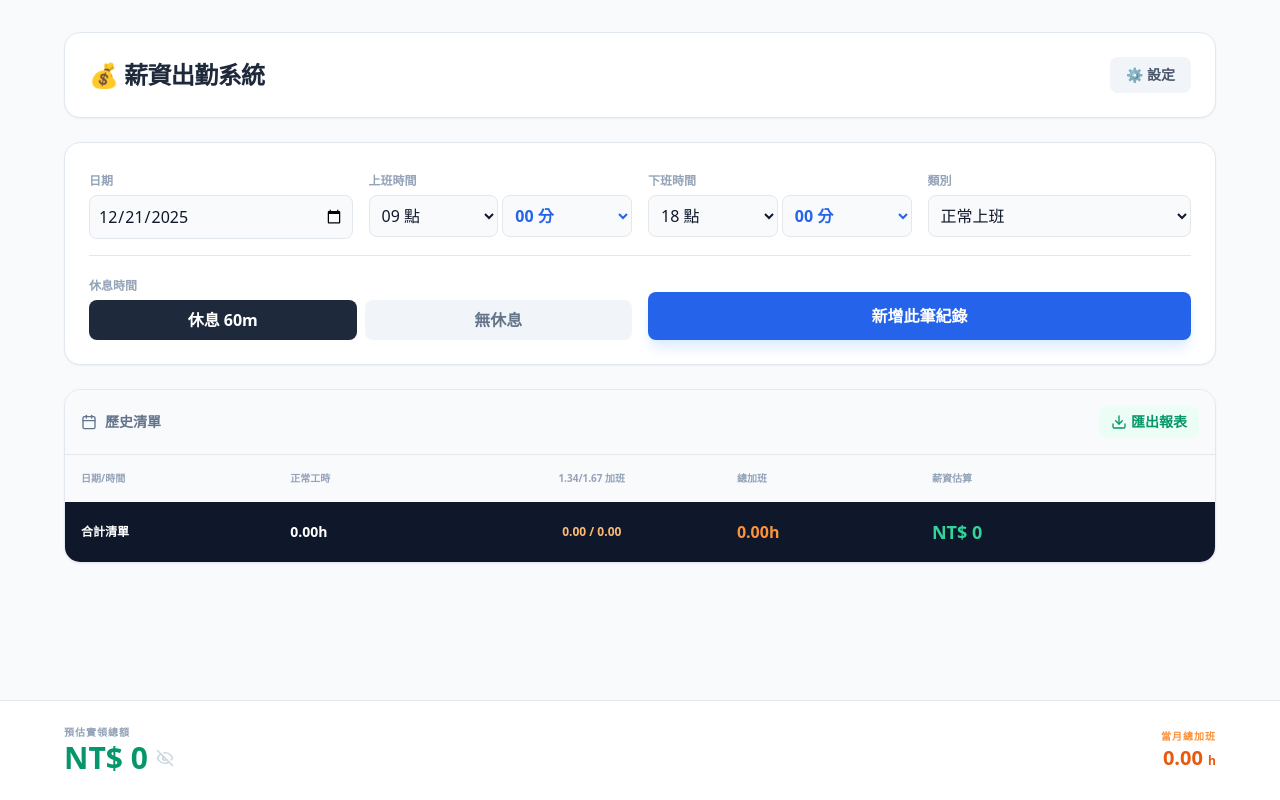
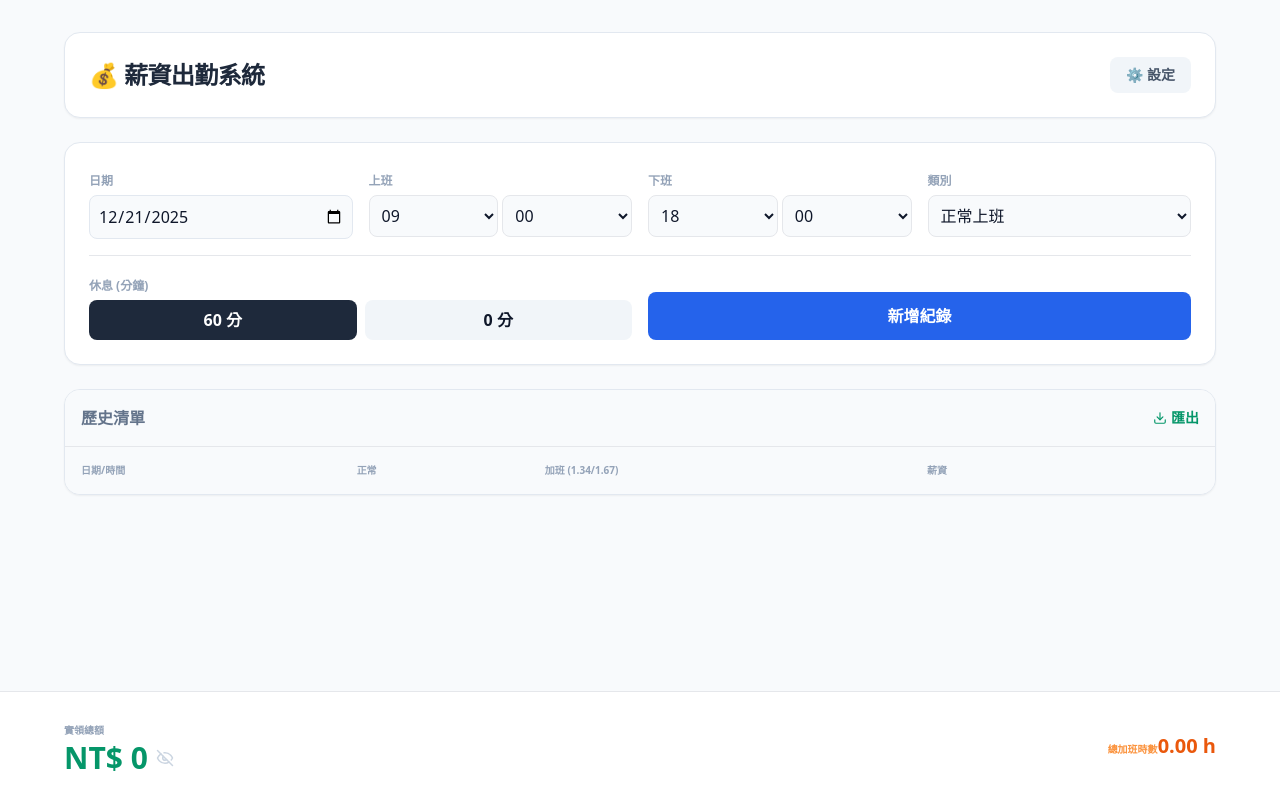
Before and after one commit to Chung0221/salary-tracker, a React (Vite) app: page / in a window 1280 px wide. Built offline with nearby package versions, Linux system fonts and the light colour scheme.

Commit message:
Update App.jsx

```diff
--- a/App.jsx
+++ b/App.jsx
@@ -16,7 +16,6 @@ const SalaryTracker = () => {
   const [showSalary, setShowSalary] = useState(true);
   const [lastAddedInfo, setLastAddedInfo] = useState(null);
   const [deleteTarget, setDeleteTarget] = useState(null);
-  const [filterMonth, setFilterMonth] = useState('all');
 
   const [timeIn, setTimeIn] = useState({ h: '09', m: '00' });
   const [timeOut, setTimeOut] = useState({ h: '18', m: '00' });
@@ -50,30 +49,28 @@ const SalaryTracker = () => {
     const [inH, inM] = checkIn.split(':').map(Number);
     const [outH, outM] = checkOut.split(':').map(Number);
 
-    // 計算總工時（小時）
-    const totalMinutes = (outH * 60 + outM) - (inH * 60 + inM) - (Number(breakMinutes) || 0);
-    const totalHours = Math.max(0, totalMinutes / 60);
+    // 總分鐘數
+    let totalMinutes = (outH * 60 + outM) - (inH * 60 + inM) - (Number(breakMinutes) || 0);
+    if (totalMinutes < 0) totalMinutes = 0;
+    const totalHours = totalMinutes / 60;
 
-    // 分配時數：前 8 小時為正常，超過 8 小時為加班
+    // 時數分配
     const regularHours = Math.min(totalHours, 8);
     const overtimeTotal = Math.max(totalHours - 8, 0);
     const overtime1 = Math.min(overtimeTotal, 2);
     const overtime2 = Math.max(overtimeTotal - 2, 0);
 
-    // 計算薪資
-    // 1. 正常薪資：若為雙薪，則實際工時之時薪加倍計算 (時數 * 時薪 * 2)
+    // 薪資計算
     const multiplier = (note === '雙薪') ? 2 : 1;
     const regularPay = regularHours * settings.hourlyRate * multiplier;
-
-    // 2. 加班薪資：不論是否雙薪，加班費通常維持 1.34 / 1.67 倍率計算
     const overtimePay = (overtime1 * settings.hourlyRate * settings.overtimeRate1) +
                        (overtime2 * settings.hourlyRate * settings.overtimeRate2);
 
     return {
-      regularHours: Number(regularHours.toFixed(2)),
-      overtimeTotal: Number(overtimeTotal.toFixed(2)),
-      overtime1: Number(overtime1.toFixed(2)),
-      overtime2: Number(overtime2.toFixed(2)),
+      regularHours: regularHours,
+      overtimeTotal: overtimeTotal,
+      overtime1: overtime1,
+      overtime2: overtime2,
       salary: Math.round(regularPay + overtimePay)
     };
   };
@@ -81,9 +78,18 @@ const SalaryTracker = () => {
   const addRecord = () => {
     const checkIn = `${timeIn.h}:${timeIn.m}`;
     const checkOut = `${timeOut.h}:${timeOut.m}`;
-    const recordToCalc = { ...newRecord, checkIn, checkOut };
-    const calc = calculateSalary(recordToCalc);
-    const record = { id: Date.now(), ...recordToCalc, ...calc };
+    const calc = calculateSalary({ checkIn, checkOut, breakMinutes: newRecord.breakMinutes, note: newRecord.note });
+
+    const record = {
+        id: Date.now(),
+        date: newRecord.date,
+        checkIn,
+        checkOut,
+        breakMinutes: newRecord.breakMinutes,
+        note: newRecord.note,
+        ...calc
+    };
+
     const updatedRecords = [record, ...records].sort((a, b) => new Date(b.date) - new Date(a.date));
     setRecords(updatedRecords);
     saveData(updatedRecords, null);
@@ -91,26 +97,23 @@ const SalaryTracker = () => {
     setTimeout(() => setLastAddedInfo(null), 3000);
   };
 
-  const filteredRecords = records.filter(r => filterMonth === 'all' || r.date.startsWith(filterMonth));
-  const totals = filteredRecords.reduce((acc, r) => ({
-    salary: acc.salary + (Number(r.salary) || 0),
-    ot1: acc.ot1 + (Number(r.overtime1) || 0),
-    ot2: acc.ot2 + (Number(r.overtime2) || 0),
-    otTotal: acc.otTotal + (Number(r.overtimeTotal) || 0),
-    regTotal: acc.regTotal + (Number(r.regularHours) || 0)
+  // 總計計算
+  const totals = records.reduce((acc, r) => ({
+    salary: acc.salary + (r.salary || 0),
+    ot1: acc.ot1 + (r.overtime1 || 0),
+    ot2: acc.ot2 + (r.overtime2 || 0),
+    otTotal: acc.otTotal + (r.overtimeTotal || 0),
+    regTotal: acc.regTotal + (r.regularHours || 0)
   }), { salary: 0, ot1: 0, ot2: 0, otTotal: 0, regTotal: 0 });
 
   const copyForSheets = () => {
-    if (filteredRecords.length === 0) return alert('目前沒有資料');
-    const dates = filteredRecords.map(r => r.date).sort();
-    let tsv = `薪資報表: ${dates[0]} ~ ${dates[dates.length-1]}\n\n`;
-    tsv += "日期\t上班\t下班\t休息\t正常\t1.34加\t1.67加\t總加\t薪資\t備註\n";
-    [...filteredRecords].reverse().forEach(r => {
-      tsv += `${r.date}\t${r.checkIn}\t${r.checkOut}\t${r.breakMinutes}\t${r.regularHours.toFixed(2)}\t${r.overtime1.toFixed(2)}\t${r.overtime2.toFixed(2)}\t${r.overtimeTotal.toFixed(2)}\t${r.salary}\t${r.note}\n`;
+    if (records.length === 0) return alert('目前沒有資料');
+    let tsv = "日期\t上班\t下班\t休息\t正常工時\t總加班\t薪資\t備註\n";
+    [...records].reverse().forEach(r => {
+      tsv += `${r.date}\t${r.checkIn}\t${r.checkOut}\t${r.breakMinutes}\t${(r.regularHours || 0).toFixed(2)}\t${(r.overtimeTotal || 0).toFixed(2)}\t${r.salary}\t${r.note}\n`;
     });
-    tsv += `\n總計\t\t\t\t${totals.regTotal.toFixed(2)}\t${totals.ot1.toFixed(2)}\t${totals.ot2.toFixed(2)}\t${totals.otTotal.toFixed(2)}\t${totals.salary}\n`;
     navigator.clipboard.writeText(tsv);
-    alert('已複製到剪貼簿（含精確小數）');
+    alert('已複製到剪貼簿');
     setShowExportModal(false);
   };
 
@@ -123,137 +126,127 @@ const SalaryTracker = () => {
         </div>
 
         {showSettings && (
-          <div className="p-4 bg-blue-50 rounded-xl border border-blue-100 animate-in fade-in duration-300">
+          <div className="p-4 bg-blue-50 rounded-xl border border-blue-100">
             <label className="text-xs font-bold text-blue-600 block mb-1">時薪 (NT$)：</label>
             <input type="number" value={settings.hourlyRate} onChange={e => {const s={...settings, hourlyRate:Number(e.target.value)}; setSettings(s); saveData(null, s);}} className="p-2 rounded-lg border bg-white w-full max-w-[200px]"/>
           </div>
         )}
 
+        {/* 輸入區域 */}
         <div className="bg-white rounded-2xl shadow-sm border border-slate-200 p-6 space-y-4">
           <div className="grid grid-cols-1 sm:grid-cols-2 lg:grid-cols-4 gap-4">
             <div className="space-y-1">
               <span className="text-xs font-bold text-slate-400">日期</span>
               <input type="date" value={newRecord.date} onChange={e => setNewRecord({...newRecord, date: e.target.value})} className="w-full p-2 bg-slate-50 rounded-lg border border-slate-200"/>
             </div>
-
             <div className="space-y-1">
-              <span className="text-xs font-bold text-slate-400">上班時間</span>
+              <span className="text-xs font-bold text-slate-400">上班</span>
               <div className="flex gap-1">
                 <select value={timeIn.h} onChange={e => setTimeIn({...timeIn, h: e.target.value})} className="flex-1 p-2 bg-slate-50 rounded-lg border">
-                  {hours.map(h => <option key={h} value={h}>{h} 點</option>)}
+                  {hours.map(h => <option key={h} value={h}>{h}</option>)}
                 </select>
-                <select value={timeIn.m} onChange={e => setTimeIn({...timeIn, m: e.target.value})} className="flex-1 p-2 bg-slate-50 rounded-lg border font-bold text-blue-600">
-                  {quarters.map(m => <option key={m} value={m}>{m} 分</option>)}
+                <select value={timeIn.m} onChange={e => setTimeIn({...timeIn, m: e.target.value})} className="flex-1 p-2 bg-slate-50 rounded-lg border">
+                  {quarters.map(m => <option key={m} value={m}>{m}</option>)}
                 </select>
               </div>
             </div>
-
             <div className="space-y-1">
-              <span className="text-xs font-bold text-slate-400">下班時間</span>
+              <span className="text-xs font-bold text-slate-400">下班</span>
               <div className="flex gap-1">
                 <select value={timeOut.h} onChange={e => setTimeOut({...timeOut, h: e.target.value})} className="flex-1 p-2 bg-slate-50 rounded-lg border">
-                  {hours.map(h => <option key={h} value={h}>{h} 點</option>)}
+                  {hours.map(h => <option key={h} value={h}>{h}</option>)}
                 </select>
-                <select value={timeOut.m} onChange={e => setTimeOut({...timeOut, m: e.target.value})} className="flex-1 p-2 bg-slate-50 rounded-lg border font-bold text-blue-600">
-                  {quarters.map(m => <option key={m} value={m}>{m} 分</option>)}
+                <select value={timeOut.m} onChange={e => setTimeOut({...timeOut, m: e.target.value})} className="flex-1 p-2 bg-slate-50 rounded-lg border">
+                  {quarters.map(m => <option key={m} value={m}>{m}</option>)}
                 </select>
               </div>
             </div>
-
             <div className="space-y-1">
               <span className="text-xs font-bold text-slate-400">類別</span>
               <select value={newRecord.note} onChange={e => setNewRecord({...newRecord, note: e.target.value})} className="w-full p-2 bg-slate-50 rounded-lg border">
-                <option value="">正常上班</option><option value="病假">病假</option><option value="雙薪">雙薪</option>
+                <option value="">正常上班</option>
+                <option value="雙薪">雙薪</option>
+                <option value="病假">病假</option>
               </select>
             </div>
           </div>
 
           <div className="grid grid-cols-1 sm:grid-cols-2 gap-4 border-t pt-4">
             <div className="space-y-1">
-              <span className="text-xs font-bold text-slate-400">休息時間</span>
+              <span className="text-xs font-bold text-slate-400">休息 (分鐘)</span>
               <div className="flex gap-2">
                 {[60, 0].map(val => (
-                  <button key={val} onClick={() => setNewRecord({...newRecord, breakMinutes: val})} className={`flex-1 py-2 rounded-lg font-bold transition ${newRecord.breakMinutes === val ? 'bg-slate-800 text-white' : 'bg-slate-100 text-slate-500'}`}>
-                    {val === 0 ? '無休息' : '休息 60m'}
+                  <button key={val} onClick={() => setNewRecord({...newRecord, breakMinutes: val})} className={`flex-1 py-2 rounded-lg font-bold ${newRecord.breakMinutes === val ? 'bg-slate-800 text-white' : 'bg-slate-100'}`}>
+                    {val} 分
                   </button>
                 ))}
               </div>
             </div>
-            <div className="flex items-end">
-              <button onClick={addRecord} className="w-full bg-blue-600 text-white py-3 rounded-lg font-black hover:bg-blue-700 shadow-lg shadow-blue-100 transition active:scale-95">新增此筆紀錄</button>
-            </div>
+            <button onClick={addRecord} className="w-full bg-blue-600 text-white py-3 rounded-lg font-black mt-auto">新增紀錄</button>
           </div>
-          {lastAddedInfo && <div className="mt-2 text-emerald-600 text-xs font-bold flex items-center gap-1 animate-bounce"><CheckCircle2 size={14}/> {lastAddedInfo}</div>}
+          {lastAddedInfo && <div className="text-emerald-600 text-xs font-bold">{lastAddedInfo}</div>}
         </div>
 
+        {/* 列表區域 */}
         <div className="bg-white rounded-2xl shadow-sm border border-slate-200 overflow-hidden">
-          <div className="p-4 bg-slate-50 border-b flex justify-between items-center text-sm font-bold">
-            <div className="flex items-center gap-2 text-slate-500"><Calendar size={16} /><span>歷史清單</span></div>
-            <button onClick={() => setShowExportModal(true)} className="text-emerald-600 flex items-center gap-1 hover:text-emerald-700 bg-emerald-50 px-3 py-1.5 rounded-lg transition"><Download size={16}/> 匯出報表</button>
+          <div className="p-4 bg-slate-50 border-b flex justify-between items-center">
+            <span className="font-bold text-slate-500">歷史清單</span>
+            <button onClick={() => setShowExportModal(true)} className="text-emerald-600 text-sm font-bold flex items-center gap-1"><Download size={14}/> 匯出</button>
           </div>
           <div className="overflow-x-auto">
-            <table className="w-full text-left whitespace-nowrap">
-              <thead className="text-[10px] text-slate-400 bg-slate-50 uppercase font-black">
-                <tr><th className="p-4">日期/時間</th><th className="p-4">正常工時</th><th className="p-4 text-center">1.34/1.67 加班</th><th className="p-4">總加班</th><th className="p-4">薪資估算</th><th className="p-4"></th></tr>
+            <table className="w-full text-left">
+              <thead className="text-[10px] text-slate-400 bg-slate-50 font-black uppercase">
+                <tr>
+                  <th className="p-4">日期/時間</th>
+                  <th className="p-4">正常</th>
+                  <th className="p-4">加班 (1.34/1.67)</th>
+                  <th className="p-4">薪資</th>
+                  <th className="p-4"></th>
+                </tr>
               </thead>
               <tbody>
-                {filteredRecords.map(r => (
-                  <tr key={r.id} className="border-b hover:bg-slate-50 transition group">
+                {records.map(r => (
+                  <tr key={r.id} className="border-b group hover:bg-slate-50">
                     <td className="p-4">
-                      <div className="text-sm font-bold text-slate-700">{r.date}</div>
-                      <div className="text-[10px] text-slate-400 flex items-center gap-1 mt-0.5"><Clock size={10}/> {r.checkIn}-{r.checkOut} ({r.breakMinutes === 0 ? '無休息' : '休60m'}) {r.note && <span className="text-blue-500 bg-blue-50 px-1 rounded">{r.note}</span>}</div>
+                      <div className="text-sm font-bold">{r.date}</div>
+                      <div className="text-[10px] text-slate-400">{r.checkIn}-{r.checkOut} ({r.breakMinutes}m) {r.note && <span className="text-blue-500">[{r.note}]</span>}</div>
                     </td>
-                    <td className="p-4 text-sm font-medium text-slate-600">{Number(r.regularHours).toFixed(2)}h</td>
-                    <td className="p-4 text-center text-xs font-bold text-orange-500">{Number(r.overtime1).toFixed(2)}h / {Number(r.overtime2).toFixed(2)}h</td>
-                    <td className="p-4 text-sm font-black text-orange-600">{Number(r.overtimeTotal).toFixed(2)}h</td>
-                    <td className="p-4 text-sm font-black text-emerald-600">NT$ {r.salary.toLocaleString()}</td>
-                    <td className="p-4 text-right"><button onClick={() => {setDeleteTarget(r); setShowDeleteModal(true)}} className="p-2 text-slate-200 hover:text-red-500 opacity-0 group-hover:opacity-100 transition"><Trash2 size={16}/></button></td>
+                    <td className="p-4 text-sm">{(r.regularHours || 0).toFixed(2)}h</td>
+                    <td className="p-4 text-sm text-orange-600 font-bold">{(r.overtime1 || 0).toFixed(2)} / {(r.overtime2 || 0).toFixed(2)}</td>
+                    <td className="p-4 text-sm font-black text-emerald-600">NT$ {r.salary?.toLocaleString()}</td>
+                    <td className="p-4 text-right">
+                      <button onClick={() => {setDeleteTarget(r); setShowDeleteModal(true)}} className="text-slate-300 hover:text-red-500"><Trash2 size={16}/></button>
+                    </td>
                   </tr>
                 ))}
-                <tr className="bg-slate-900 text-white font-bold">
-                  <td className="p-4 text-xs">合計清單</td>
-                  <td className="p-4 text-sm">{totals.regTotal.toFixed(2)}h</td>
-                  <td className="p-4 text-center text-xs text-orange-300">{totals.ot1.toFixed(2)} / {totals.ot2.toFixed(2)}</td>
-                  <td className="p-4 text-orange-400">{totals.otTotal.toFixed(2)}h</td>
-                  <td className="p-4 text-emerald-400 text-lg">NT$ {totals.salary.toLocaleString()}</td>
-                  <td className="p-4"></td>
-                </tr>
               </tbody>
             </table>
           </div>
         </div>
       </div>
 
+      {/* 底部總計列 */}
       <div className="fixed bottom-0 left-0 right-0 bg-white/90 backdrop-blur-md border-t p-6 z-40">
         <div className="max-w-6xl mx-auto flex justify-between items-center">
           <div>
-            <span className="text-[10px] text-slate-400 font-black block tracking-widest uppercase">預估實領總額</span>
+            <span className="text-[10px] text-slate-400 font-black uppercase">實領總額</span>
             <div className="flex items-center gap-2">
-              <span className="text-3xl font-black text-emerald-600">{showSalary ? `NT$ ${totals.salary.toLocaleString()}` : 'NT$ ********'}</span>
+              <span className="text-3xl font-black text-emerald-600">{showSalary ? `NT$ ${totals.salary.toLocaleString()}` : 'NT$ ****'}</span>
               <button onClick={() => setShowSalary(!showSalary)} className="text-slate-300">{showSalary ? <EyeOff size={18}/> : <Eye size={18}/>}</button>
             </div>
           </div>
           <div className="text-right">
-              <span className="text-[10px] text-orange-400 font-black block tracking-widest uppercase">當月總加班</span>
-              <span className="text-xl font-black text-orange-600">{totals.otTotal.toFixed(2)} <span className="text-xs">h</span></span>
+              <span className="text-[10px] text-orange-400 font-black uppercase">總加班時數</span>
+              <span className="text-xl font-black text-orange-600">{totals.otTotal.toFixed(2)} h</span>
           </div>
         </div>
       </div>
 
-      {showExportModal && (
-        <div className="fixed inset-0 bg-slate-900/60 backdrop-blur-sm flex items-center justify-center z-50 p-4">
-          <div className="bg-white rounded-3xl p-8 max-w-sm w-full shadow-2xl">
-            <h3 className="text-xl font-black mb-6 text-center">匯出報表</h3>
-            <button onClick={copyForSheets} className="w-full py-4 bg-emerald-600 text-white rounded-2xl font-black flex items-center justify-center gap-3 hover:bg-emerald-700 transition shadow-lg active:scale-95"><Copy size={20}/> 複製到 Google Sheets</button>
-            <button onClick={() => setShowExportModal(false)} className="w-full py-4 text-slate-400 font-bold mt-2">取消</button>
-          </div>
-        </div>
-      )}
-
+      {/* 刪除確認彈窗 */}
       {showDeleteModal && (
         <div className="fixed inset-0 bg-slate-900/60 flex items-center justify-center z-50 p-4">
-          <div className="bg-white p-8 rounded-3xl max-w-xs w-full shadow-2xl">
-            <h3 className="font-black text-center mb-6">確定刪除紀錄？</h3>
+          <div className="bg-white p-8 rounded-3xl max-w-xs w-full">
+            <h3 className="font-black text-center mb-6">確定刪除？</h3>
             <div className="flex gap-3">
               <button onClick={() => {
                 const updated = records.filter(r => r.id !== deleteTarget.id);
@@ -266,6 +259,19 @@ const SalaryTracker = () => {
           </div>
         </div>
       )}
+
+      {/* 匯出彈窗 */}
+      {showExportModal && (
+        <div className="fixed inset-0 bg-slate-900/60 backdrop-blur-sm flex items-center justify-center z-50">
+          <div className="bg-white rounded-3xl p-8 max-w-sm w-full shadow-2xl">
+            <h3 className="text-xl font-black mb-6 text-center">匯出資料</h3>
+            <button onClick={copyForSheets} className="w-full py-4 bg-emerald-600 text-white rounded-2xl font-black flex items-center justify-center gap-3">
+              <Copy size={20}/> 複製到剪貼簿
+            </button>
+            <button onClick={() => setShowExportModal(false)} className="w-full py-4 text-slate-400 font-bold mt-2">關閉</button>
+          </div>
+        </div>
+      )}
     </div>
   );
 };
```
